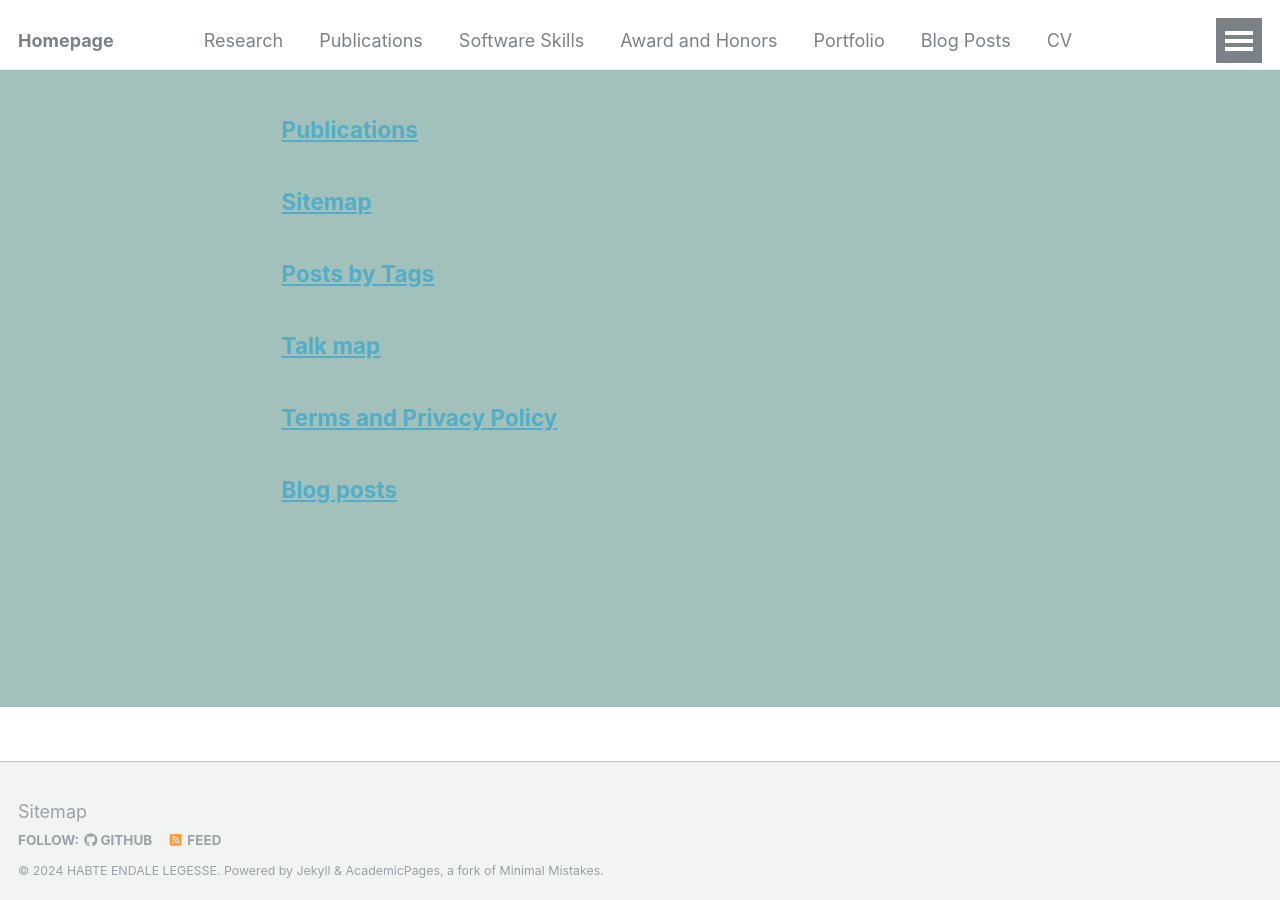
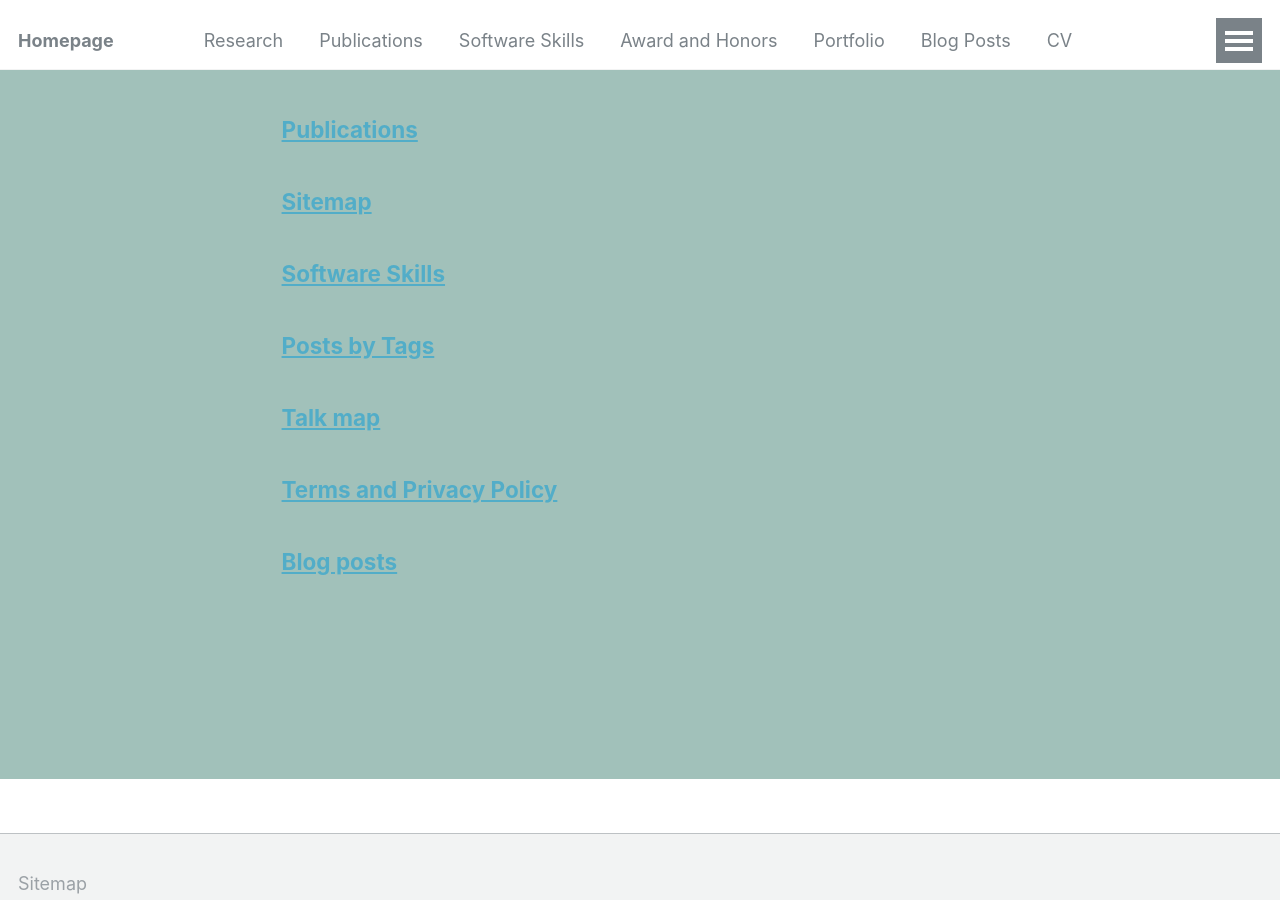
Before and after one commit to endalelegesse/endalelegesse.github.io, a Jekyll site: the page built from _pages/page-archive.html, in a window 1280 px wide and 900 px high, scrolled down 855 px. Built offline with Jekyll 4.4.1, drawn with Linux system fonts in a browser that asks for light colours.

Commit message:
change made

```diff
--- a/_pages/skills.md
+++ b/_pages/skills.md
@@ -1,5 +1,6 @@
 ---
 layout: archive
+title: Software Skills
 permalink: /skills/
 author_profile: true
 ---
```
Also changed, not shown: _skills/software.md (line endings or trailing spaces).
